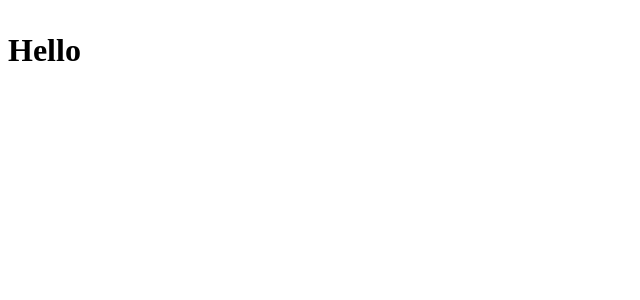
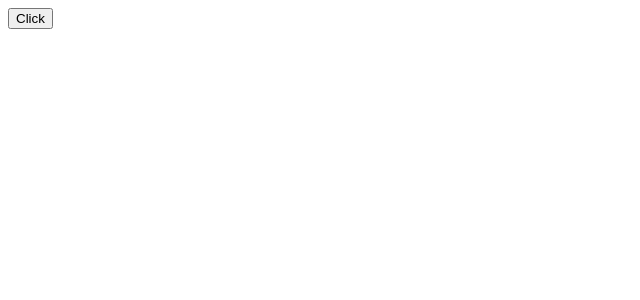
Before and after one commit to OLUJOHN2/react-ts-practice, a React (Vite) app: page / in a window 1280 px wide. Shown: the top 300 px of the page, without its empty margins (0-640 px from the left). Built offline with nearby package versions, Linux system fonts and the light colour scheme.

Commit message:
working on props

```diff
--- a/src/App.tsx
+++ b/src/App.tsx
@@ -1,11 +1,13 @@
-import User from "./components/User";
+import Button from "./components/Button";
 
 const App = () => {
   return (
     <div>
-      <User>
-        <p>Hello</p>
-      </User>
+      <Button
+        label="Click"
+        onClick={() => console.log("Clicked")}
+        disabled={false}
+      />
     </div>
   );
 };
--- /dev/null
+++ b/src/components/Button.tsx
@@ -0,0 +1,19 @@
+const Button = ({
+  label,
+  onClick,
+  disabled,
+}: {
+  label: string;
+  onClick: () => void;
+  disabled: boolean;
+}) => {
+  return (
+    <div>
+      <button onClick={onClick} disabled={disabled}>
+        {label}
+      </button>
+    </div>
+  );
+};
+
+export default Button;
```
